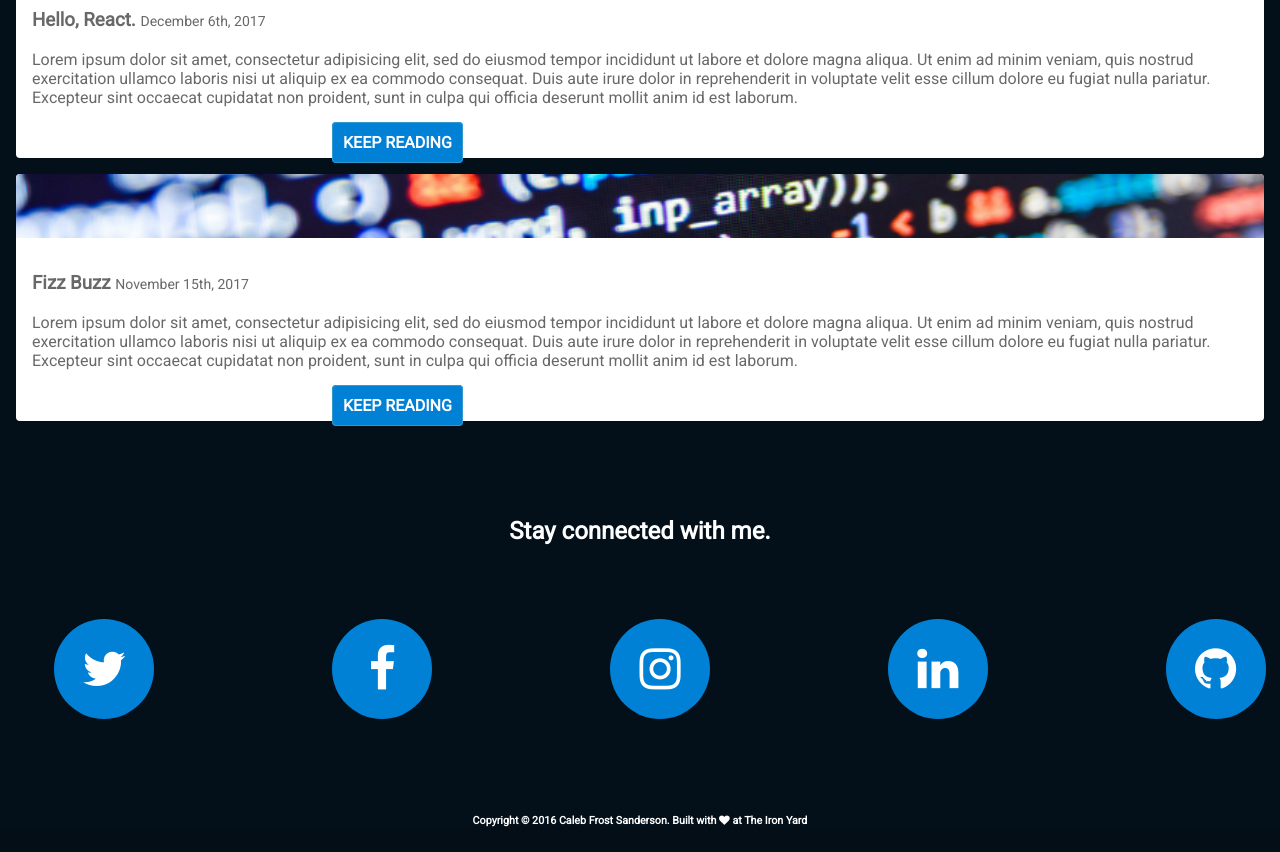
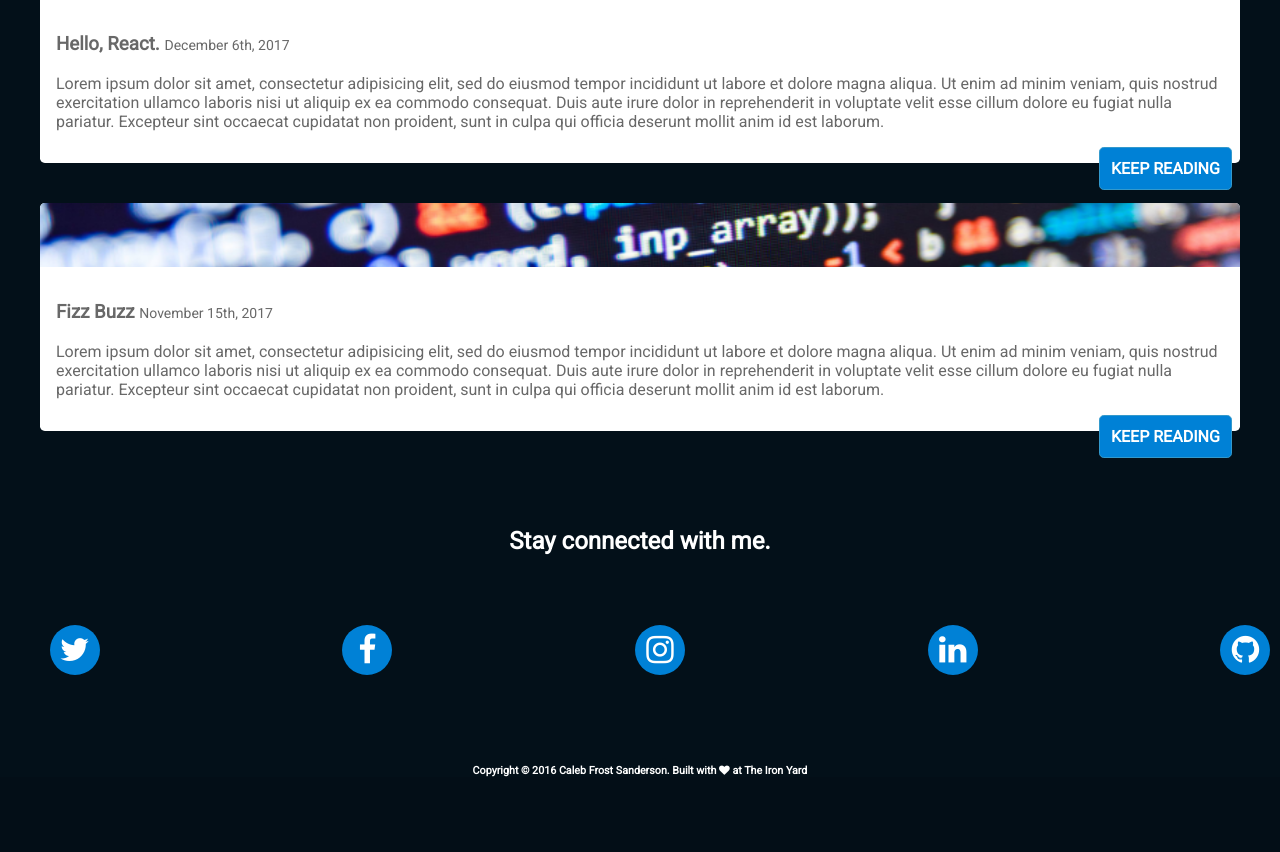
Before and after one commit to cfsanderson/Portfolio-1.0, a website: page public/index.html in a window 1280 px wide. Shown: the part 811-1663 px from the top of the page. After the commit the page ends 1613 px from the top, so only its background shows below. Drawn offline with Linux system fonts and the light colour scheme.

Commit message:
read more placed and border radii set

```diff
--- a/public/index.html
+++ b/public/index.html
@@ -33,7 +33,7 @@
         <div>
           <h3>Hello, React. <time>December 6th, 2017</time></h3>
           <p>Lorem ipsum dolor sit amet, consectetur adipisicing elit, sed do eiusmod tempor incididunt ut labore et dolore magna aliqua. Ut enim ad minim veniam, quis nostrud exercitation ullamco laboris nisi ut aliquip ex ea commodo consequat. Duis aute irure dolor in reprehenderit in voluptate velit esse cillum dolore eu fugiat nulla pariatur. Excepteur sint occaecat cupidatat non proident, sunt in culpa qui officia deserunt mollit anim id est laborum.</p>
-          <a class="keepreading" href="#" target="_blank">KEEP READING</a>
+          <a class="keep-reading" href="#" target="_blank">KEEP READING</a>
         </div>
       </article>
 
@@ -43,7 +43,7 @@
         <div>
           <h3>Fizz Buzz <time>November 15th, 2017</time></h3>
           <p>Lorem ipsum dolor sit amet, consectetur adipisicing elit, sed do eiusmod tempor incididunt ut labore et dolore magna aliqua. Ut enim ad minim veniam, quis nostrud exercitation ullamco laboris nisi ut aliquip ex ea commodo consequat. Duis aute irure dolor in reprehenderit in voluptate velit esse cillum dolore eu fugiat nulla pariatur. Excepteur sint occaecat cupidatat non proident, sunt in culpa qui officia deserunt mollit anim id est laborum.</p>
-          <a class="keepreading" href="#" target="_blank">KEEP READING</a>
+          <a class="keep-reading" href="#" target="_blank">KEEP READING</a>
         </div>
       </article>
 
--- a/public/screen.css
+++ b/public/screen.css
@@ -28,7 +28,7 @@ header.about-me div {
 .myphoto {
   width: 10em;
   height: 10em;
-  border-radius: 0.25em;
+  border-radius: 0.3em;
   background-size: cover;
   background-position: center;
   background-repeat: no-repeat;
@@ -56,12 +56,12 @@ header.about-me li img {
   background-repeat: no-repeat;
   background-size: cover;
   background-position: center;
-  border-radius: 0.25em;
+  border-radius: 0.3em;
 }
 
 blockquote {
   background-color: hsla(0, 100%, 100%, 0.5);
-  border-radius: 0.25em;
+  border-radius: 0.3em;
   padding: 1.5em;
   margin-top: 1em;
   margin-bottom: 4em;
@@ -107,14 +107,15 @@ main {
   /*border: 3px solid goldenrod;*/
   background-color: #031019;
   color: white;
+  border: 0;
 }
 
 article {
   /*border: 3px solid goldenrod;*/
   background-color: hsla(0, 100%, 100%, 1);
   color: hsla(0, 0%, 21%, 0.75);
-  margin: 1em;
-  border-radius: 0.25em;
+  margin: 2.5em 2.5em;
+  border-radius: 0.3em;
 }
 
 article header {
@@ -123,9 +124,8 @@ article header {
   background-repeat: no-repeat;
   background-size: cover;
   background-position: center;
-  border-radius: 0.25em 0.25em 0 0;
+  border-radius: 0.3em 0.3em 0 0;
 }
-
 
 article div {
   padding: 1em;
@@ -136,19 +136,22 @@ time {
   font-weight: lighter;
 }
 
-.keepreading {
-  background-color: hsla(204, 100%, 42%, 1);
-  padding: 10px;
-  font-weight: bold;
-  position: relative;
-  right: -300px;
-  bottom: -10px;
-  border: 1px solid hsl(200, 60%, 50%);
-  border-radius: 4px;
+article div a {
+  display: flex;
 }
 
-.keepreading:link,
-.keepreading:visited {
+.keep-reading {
+  background-color: hsla(204, 100%, 42%, 1);
+  padding: .7em;
+  font-weight: bold;
+  position: absolute;
+  right: 3em;
+  border: 1px solid hsl(200, 60%, 50%);
+  border-radius: 0.3em;
+}
+
+.keep-reading:link,
+.keep-reading:visited {
   color: white;
   text-decoration: none;
 }
@@ -171,14 +174,14 @@ footer ul {
 
 footer li {
   list-style-type: none;
-  font-size: 3em;
+  font-size: 2em;
   display: flex;
   justify-content: center;
   align-items: center;
   margin: 0.3em;
   background-color: hsla(204, 100%, 42%, 1);
-  width: 100px;
-  height: 100px;
+  width: 50px;
+  height: 50px;
   border-radius: 50%;
 }
 
@@ -191,8 +194,8 @@ footer h6 {
   /*font-size: 3em;*/
 }
 
-@media (max-width: 768px) {
+/*@media (max-width: 768px) {
   footer ul {
     flex-direction: column;
   }
-}
+}*/
```
